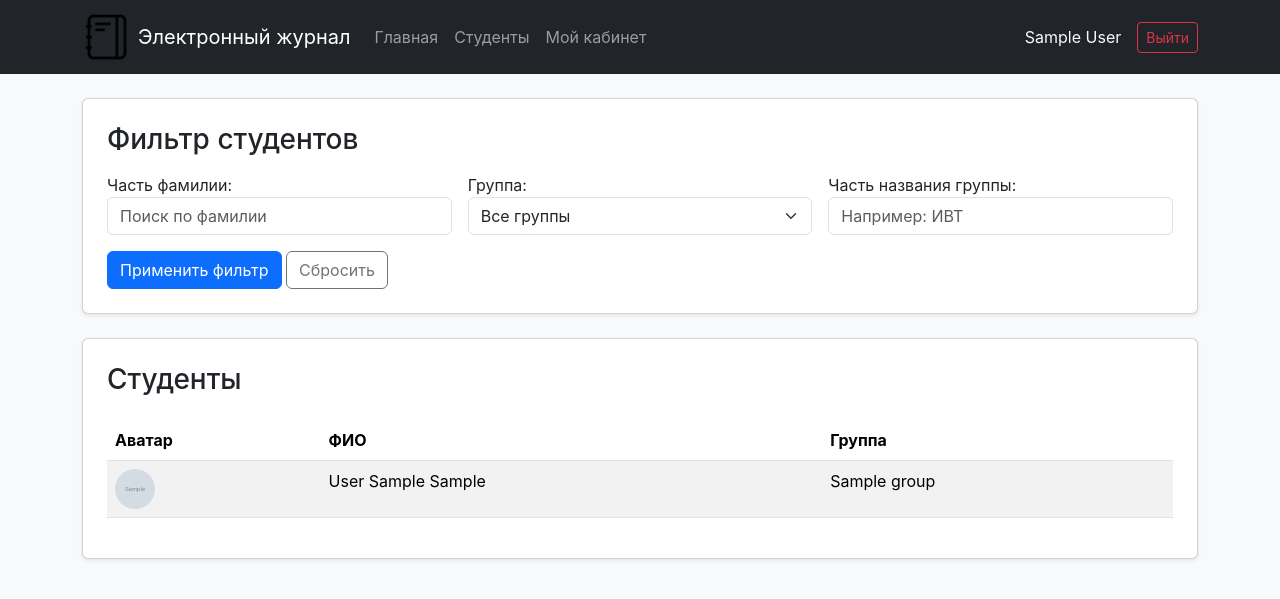
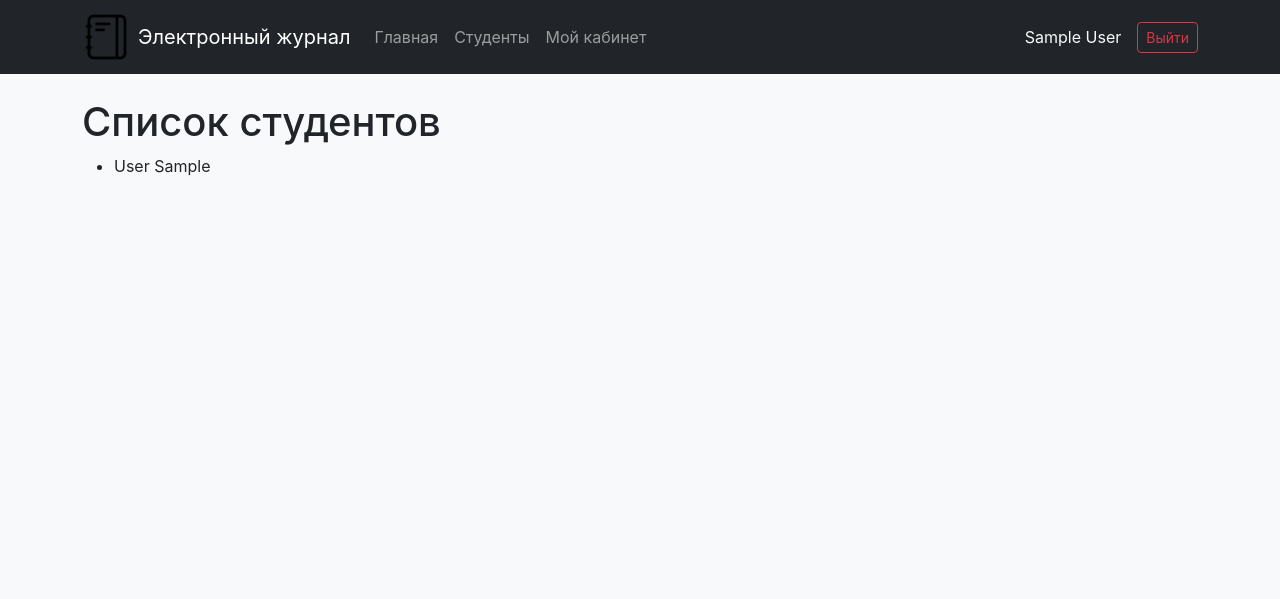
Before and after one commit to nanachika/pracitc3, a Django app: page /attendance/students/ in a window 1280 px wide. Shown: the top 599 px of the page. Run offline with Django 5.2, Linux system fonts and the light colour scheme; a user stored in the database is signed in; tables that the repository leaves empty hold one stand-in row (values such as "Sample post"); grey boxes marked "Sample" are stand-in pictures.

Commit message:
практика 5 (ака лекция 6)

```diff
--- a/journal/attendance/templates/attendance/student_list.html
+++ b/journal/attendance/templates/attendance/student_list.html
@@ -1,62 +1,31 @@
 {% extends "attendance/base.html" %}
 
-{% block title %}Список студентов{% endblock %}
+{% block content %}
+<h1>Список студентов</h1>
 
-{% block content %}
-<div class="card p-4 mb-4 shadow-sm">
-    <h3 class="mb-3">Фильтр студентов</h3>
-    <form method="get" class="row g-3">
-        <div class="col-md-4">
-            {{ form.last_name.label_tag }}
-            {{ form.last_name }}
-            {{ form.last_name.errors }}
-        </div>
-        <div class="col-md-4">
-            {{ form.group.label_tag }}
-            {{ form.group }}
-            {% if form.group.errors %}
-                <div class="text-danger small mt-1">{{ form.group.errors }}</div>
-            {% endif %}
-        </div>
-        <div class="col-md-4">
-            {{ form.group_name.label_tag }}
-            {{ form.group_name }}
-            {{ form.group_name.errors }}
-        </div>
-        <div class="col-12">
-            <button type="submit" class="btn btn-primary">Применить фильтр</button>
-            <a href="{% url 'student_list' %}" class="btn btn-outline-secondary">Сбросить</a>
-        </div>
-    </form>
-</div>
+{% if page_obj.object_list %}
+  <ul>
+    {% for student in page_obj.object_list %}
+      <li>{{ student.last_name }} {{ student.first_name }}</li>
+    {% endfor %}
+  </ul>
+{% else %}
+  <p>Студенты не найдены.</p>
+{% endif %}
 
-<div class="card p-4 shadow-sm">
-    <h3>Студенты</h3>
-    <table class="table table-striped table-hover mt-3">
-        <thead>
-            <tr>
-                <th>Аватар</th>
-                <th>ФИО</th>
-                <th>Группа</th>
-            </tr>
-        </thead>
-        <tbody>
-            {% for student in students %}
-                <tr>
-                    <td>
-                        {% if student.avatar %}
-                            <img src="{{ student.avatar.url }}" alt="avatar" class="rounded-circle" style="width: 40px; height: 40px; object-fit: cover;">
-                        {% endif %}
-                    </td>
-                    <td>{{ student.last_name }} {{ student.first_name }} {{ student.patronymic|default:"" }}</td>
-                    <td>{{ student.group.name|default:"Без группы" }}</td>
-                </tr>
-            {% empty %}
-                <tr>
-                    <td colspan="3" class="text-center text-muted">Студенты не найдены.</td>
-                </tr>
-            {% endfor %}
-        </tbody>
-    </table>
-</div>
+{% if page_obj.paginator.num_pages > 1 %}
+  <div class="pagination">
+    {% if page_obj.has_previous %}
+      <a href="?page=1">« первая</a>
+      <a href="?page={{ page_obj.previous_page_number }}">‹ предыдущая</a>
+    {% endif %}
+
+    <span>Страница {{ page_obj.number }} из {{ page_obj.paginator.num_pages }}</span>
+
+    {% if page_obj.has_next %}
+      <a href="?page={{ page_obj.next_page_number }}">следующая ›</a>
+      <a href="?page={{ page_obj.paginator.num_pages }}">последняя »</a>
+    {% endif %}
+  </div>
+{% endif %}
 {% endblock %}
--- a/journal/attendance/urls.py
+++ b/journal/attendance/urls.py
@@ -16,4 +16,5 @@ urlpatterns = [
     path('general-profile/', views.general_profile, name='general_profile'),
     path('upload-raw/', views.upload_raw, name='upload_raw'),
     path('student/avatar/', views.student_avatar_update, name='student_avatar_update'),
+    path('students/', views.student_list, name='student_list'),
 ]
--- a/journal/attendance/views.py
+++ b/journal/attendance/views.py
@@ -10,6 +10,9 @@ import uuid
 from django.contrib import messages
 from .forms import StudentAvatarForm
 from .forms import StudentFilterForm
+from django.core.paginator import Paginator, PageNotAnInteger, EmptyPage
+
+
 
 def student_avatar_update(request):
     u = request.user
@@ -49,28 +52,18 @@ def student_detail(request, id):
 
 @login_required
 def student_list(request):
-    form = StudentFilterForm(request.GET)
-    students = Student.objects.select_related('group').all()
+    student_qs = Student.objects.all().order_by('last_name')
+    paginator = Paginator(student_qs, 2)
+    page_number = request.GET.get('page')
 
-    if request.GET:
-        if form.is_valid():
-            last_name = form.cleaned_data.get('last_name')
-            group = form.cleaned_data.get('group')
-            group_name = form.cleaned_data.get('group_name')
+    try:
+        page_obj = paginator.page(page_number)
+    except PageNotAnInteger:
+        page_obj = paginator.page(1)
+    except EmptyPage:
+        page_obj = paginator.page(paginator.num_pages)
 
-            if last_name:
-                students = students.filter(last_name__icontains=last_name)
-            if group:
-                students = students.filter(group=group)
-            if group_name:
-                students = students.filter(group__name__icontains=group_name)
-        else:
-            students = Student.objects.none()
-
-    return render(request, "attendance/student_list.html", {
-        "form": form,
-        "students": students
-    })
+    return render(request, 'attendance/student_list.html', {'page_obj': page_obj})
 
 class HelloView(View):
     def get(self, request):
@@ -100,7 +93,6 @@ def add_student_model(request):
 @login_required
 def profile_dispatch(request):
     user = request.user
-    # Фиксируем явный приоритет совмещённых ролей: преподаватель, затем студент
     if user.is_teacher:
         return redirect('teacher_cabinet')
     elif user.is_student:
```
Also changed, not shown: README.md.
